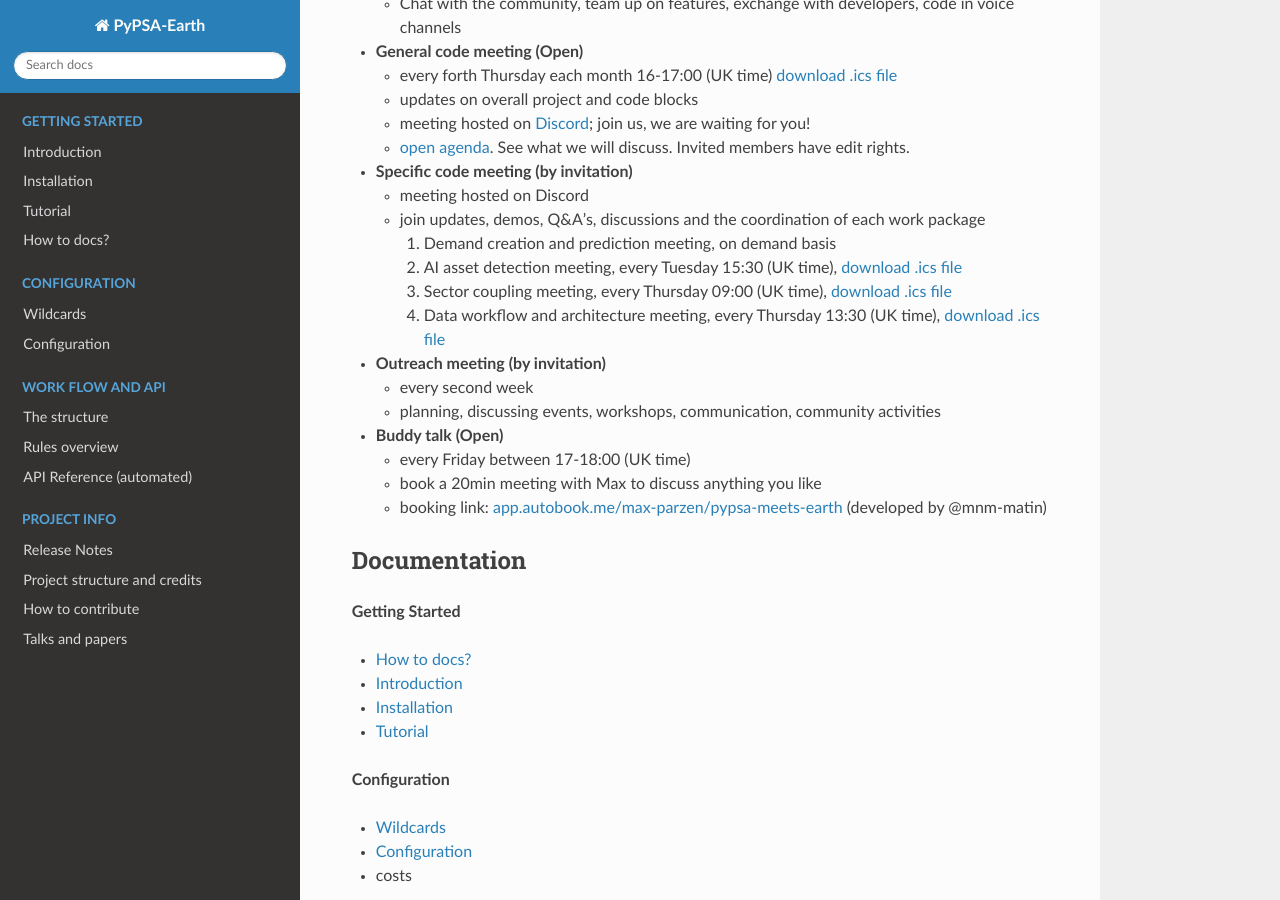
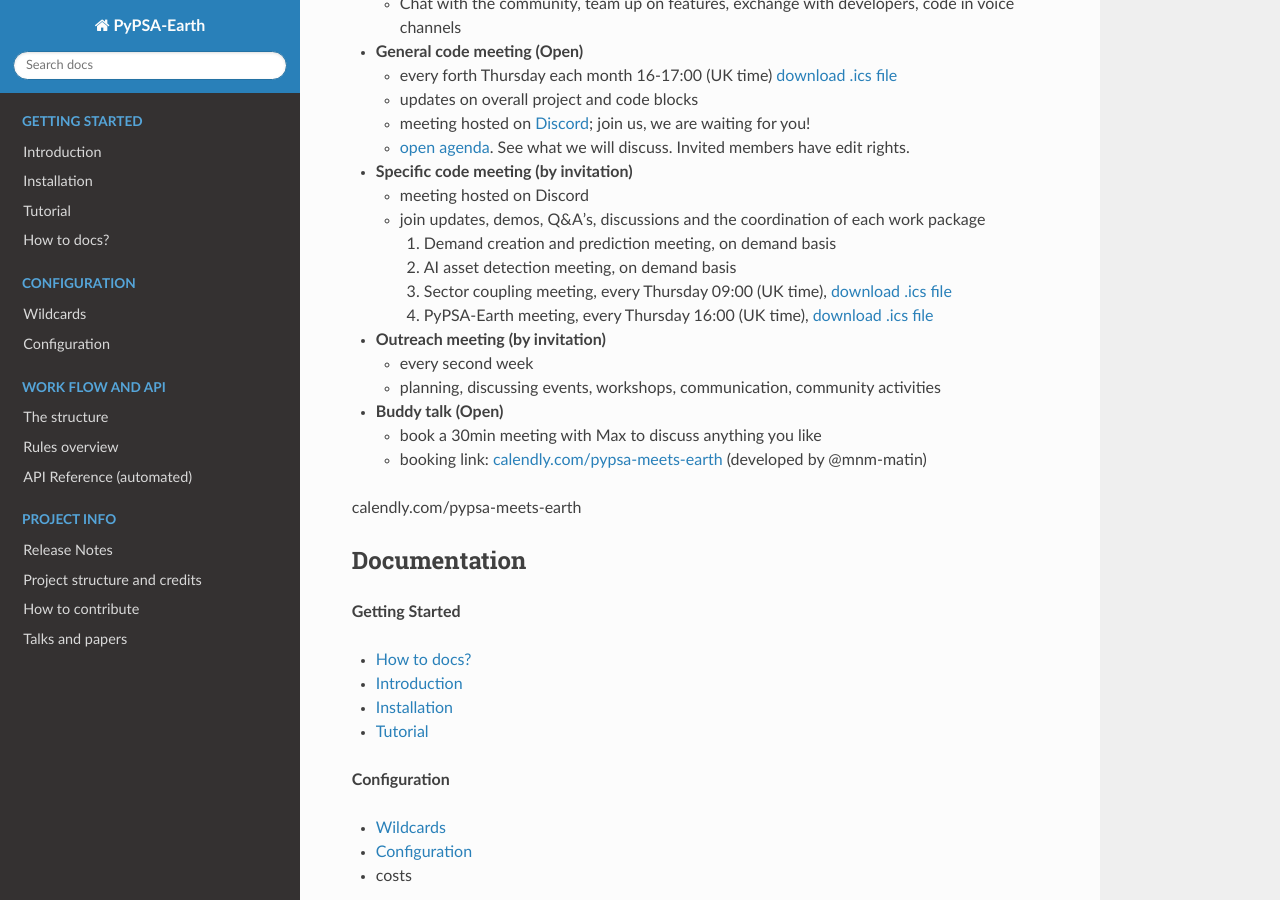
Before and after one commit to pypsa-meets-earth/pypsa-earth, a Sphinx documentation site: the page built from doc/index.rst, in a window 1280 px wide and 900 px high, scrolled down 1081 px. Built offline with Sphinx 7.4.7 and the Read the Docs theme 2.0.0, drawn with Linux system fonts in a browser that asks for light colours; pages that are not in the unit, such as notebooks, are missing from menus; the version number could not be read and is left out.

Commit message:
update meeting times in docs

```diff
--- a/doc/index.rst
+++ b/doc/index.rst
@@ -87,9 +87,9 @@ The PyPSA meets Earth team is currently running four types of meetings:
   - join updates, demos, Q&A's, discussions and the coordination of each work package
 
     1. Demand creation and prediction meeting, on demand basis
-    2. AI asset detection meeting, every Tuesday 15:30 (UK time), `download .ics file <https://drive.google.com/file/d/1U9LYvLBezaKn1IuELbKJts0DOGixQHOv/view?usp=sharing>`__
+    2. AI asset detection meeting, on demand basis
     3. Sector coupling meeting, every Thursday 09:00 (UK time), `download .ics file <https://drive.google.com/file/d/1TzUcilUdcsnsre7jTEcvyizftET93DQS/view?usp=sharing>`__
-    4. Data workflow and architecture meeting, every Thursday 13:30 (UK time), `download .ics file <https://drive.google.com/file/d/1w9uT6AIC9MIJotFcbglfVFCw1TKwF6bg/view?usp=sharing>`__
+    4. PyPSA-Earth meeting, every Thursday 16:00 (UK time), `download .ics file <https://drive.google.com/file/d/1yq6LEW6nYVJv2tRHWeKELSkx26ld6EQS/view?usp=sharing>`__
 
 - **Outreach meeting (by invitation)**
 
@@ -98,9 +98,9 @@ The PyPSA meets Earth team is currently running four types of meetings:
 
 - **Buddy talk (Open)**
 
-  - every Friday between 17-18:00 (UK time)
-  - book a 20min meeting with Max to discuss anything you like
-  - booking link: `app.autobook.me/max-parzen/pypsa-meets-earth <https://app.autobook.me/max-parzen/pypsa-meets-earth>`_ (developed by @mnm-matin)
+  - book a 30min meeting with Max to discuss anything you like
+  - booking link: `calendly.com/pypsa-meets-earth <https://calendly.com/pypsa-meets-earth/pypsa-meets-earth-exchange-30min>`_ (developed by @mnm-matin)
+calendly.com/pypsa-meets-earth
 
 =============
 Documentation
```
